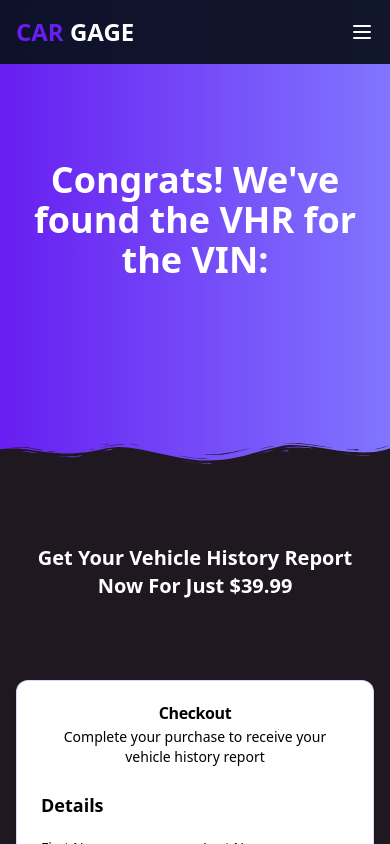
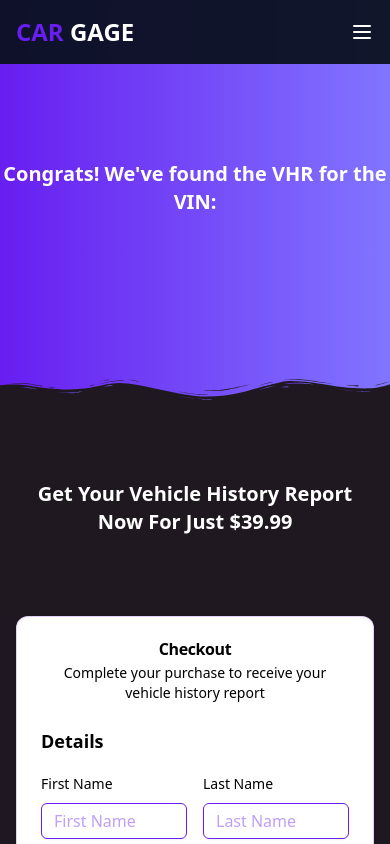
Before and after one commit to Momin-Khan-a11y/cargage-paypal, a Next.js app: page /checkout in a window 390 px wide. Shown: the top 844 px of the page. Built offline with nearby package versions, Linux system fonts and the light colour scheme; no server answers.

Commit message:
Update page.tsx

```diff
--- a/src/app/checkout/page.tsx
+++ b/src/app/checkout/page.tsx
@@ -9,7 +9,7 @@ function VIN() {
   const vinParams = useSearchParams();
   const VIN = vinParams.get("vin") || "";
   return (
-          <h1 className='text-4xl font-bold text-white max-w-xl text-center' data-aos="fade-down">
+          <h1 className='text-xl sm:text-4xl font-bold text-white max-w-xl text-center' data-aos="fade-down">
             Congrats! We've found the VHR for the VIN: {VIN}
           </h1>
   )
```
